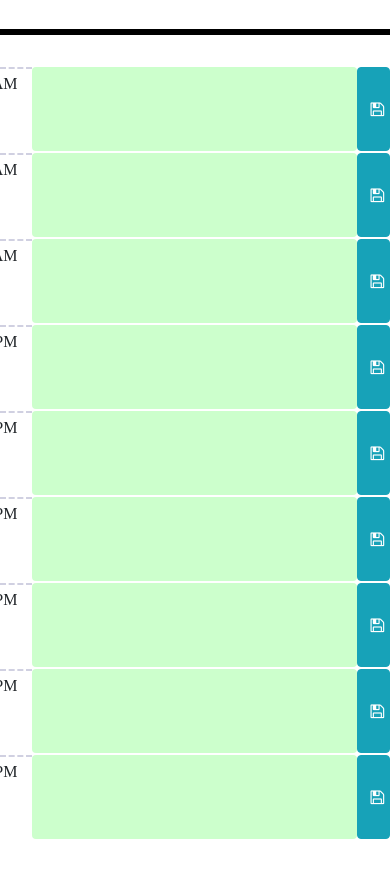
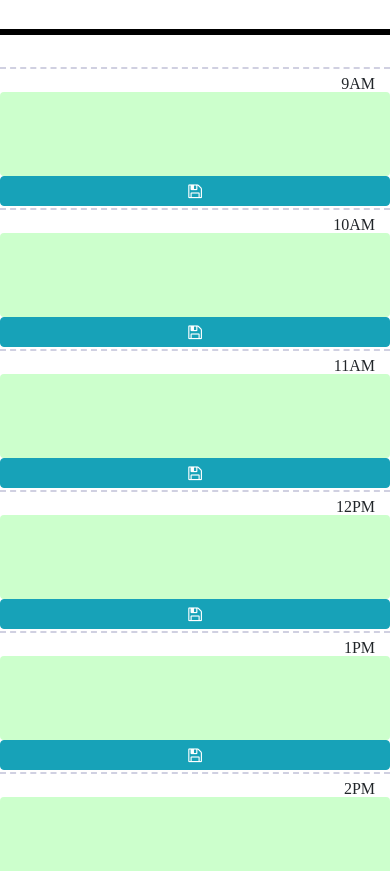
Before and after one commit to kqarlos/day-planner, a plain HTML site: page index.html in a window 390 px wide. Shown: the part 229-1100 px from the top of the page. Drawn offline with nearby package versions, Linux system fonts and the light colour scheme.

Commit message:
Adds responsivenes to small screens

```diff
--- a/assets/css/style.css
+++ b/assets/css/style.css
@@ -17,7 +17,7 @@ button {
     border-bottom: 2px solid white;
 }
 
-div.col-1.d-flex.justify-content-end {
+div.col-sm-1.d-flex.justify-content-end {
     border-top: 2px dashed rgb(208, 208, 225);
     padding-top: 7px;
 }
--- a/assets/js/script.js
+++ b/assets/js/script.js
@@ -24,13 +24,13 @@ function setUpTimedElements() {
     var currentHour = parseInt(moment().format("H"));
     //i = id and hour form elements
     for (var i = 9; i < 18; i++) {
-        console.log($("#" + i).children(".col-10"));
+        // console.log($("#" + i).children(".col-sm-10"));
         if (i < currentHour) {
-            $("#" + i).children(".col-10").children().css("background-color", "rgb(208, 208, 225)");
+            $("#" + i).children(".col-sm-10").children().css("background-color", "rgb(208, 208, 225)");
         } else if (i === currentHour) {
-            $("#" + i).children(".col-10").children().css("background-color", "rgb(255, 204, 204)");
+            $("#" + i).children(".col-sm-10").children().css("background-color", "rgb(255, 204, 204)");
         } else {
-            $("#" + i).children(".col-10").children().css("background-color", "rgb(204, 255, 204)");
+            $("#" + i).children(".col-sm-10").children().css("background-color", "rgb(204, 255, 204)");
         }
     }
 }
--- a/index.html
+++ b/index.html
@@ -43,83 +43,83 @@
 
     <div class="container" id="planner">
         <div class="row" id="9">
-            <div class="col-1 d-flex justify-content-end">9AM</div>
-            <div class="col-10 px-0">
+            <div class="col-sm-1 d-flex justify-content-end">9AM</div>
+            <div class="col-sm-10 px-0">
                 <textarea class="form-control" rows="3"></textarea>
             </div>
-            <div class="col-1 px-0">
+            <div class="col-sm-1 px-0">
                 <button type="button" class="btn btn-info fa fa-floppy-o"></button>
             </div>
         </div>
         <div class="row" id="10">
-            <div class="col-1 d-flex justify-content-end">10AM</div>
-            <div class="col-10 px-0">
+            <div class="col-sm-1 d-flex justify-content-end">10AM</div>
+            <div class="col-sm-10 px-0">
                 <textarea class="form-control" rows="3"></textarea>
             </div>
-            <div class="col-1 px-0">
+            <div class="col-sm-1 px-0">
                 <button type="button" class="btn btn-info fa fa-floppy-o"></button>
             </div>
         </div>
         <div class="row" id="11">
-            <div class="col-1 d-flex justify-content-end">11AM</div>
-            <div class="col-10 px-0">
+            <div class="col-sm-1 d-flex justify-content-end">11AM</div>
+            <div class="col-sm-10 px-0">
                 <textarea class="form-control" rows="3"></textarea>
             </div>
-            <div class="col-1 px-0">
+            <div class="col-sm-1 px-0">
                 <button type="button" class="btn btn-info fa fa-floppy-o"></button>
             </div>
         </div>
         <div class="row" id="12">
-            <div class="col-1 d-flex justify-content-end">12PM</div>
-            <div class="col-10 px-0">
+            <div class="col-sm-1 d-flex justify-content-end">12PM</div>
+            <div class="col-sm-10 px-0">
                 <textarea class="form-control" rows="3"></textarea>
             </div>
-            <div class="col-1 px-0">
+            <div class="col-sm-1 px-0">
                 <button type="button" class="btn btn-info fa fa-floppy-o"></button>
             </div>
         </div>
         <div class="row" id="13">
-            <div class="col-1 d-flex justify-content-end">1PM</div>
-            <div class="col-10 px-0">
+            <div class="col-sm-1 d-flex justify-content-end">1PM</div>
+            <div class="col-sm-10 px-0">
                 <textarea class="form-control" rows="3"></textarea>
             </div>
-            <div class="col-1 px-0">
+            <div class="col-sm-1 px-0">
                 <button type="button" class="btn btn-info fa fa-floppy-o"></button>
             </div>
         </div>
         <div class="row" id="14">
-            <div class="col-1 d-flex justify-content-end">2PM</div>
-            <div class="col-10 px-0">
+            <div class="col-sm-1 d-flex justify-content-end">2PM</div>
+            <div class="col-sm-10 px-0">
                 <textarea class="form-control" rows="3"></textarea>
             </div>
-            <div class="col-1 px-0">
+            <div class="col-sm-1 px-0">
                 <button type="button" class="btn btn-info fa fa-floppy-o"></button>
             </div>
         </div>
         <div class="row" id="15">
-            <div class="col-1 d-flex justify-content-end">3PM</div>
-            <div class="col-10 px-0">
+            <div class="col-sm-1 d-flex justify-content-end">3PM</div>
+            <div class="col-sm-10 px-0">
                 <textarea class="form-control" rows="3"></textarea>
             </div>
-            <div class="col-1 px-0">
+            <div class="col-sm-1 px-0">
                 <button type="button" class="btn btn-info fa fa-floppy-o"></button>
             </div>
         </div>
         <div class="row" id="16">
-            <div class="col-1 d-flex justify-content-end">4PM</div>
-            <div class="col-10 px-0">
+            <div class="col-sm-1 d-flex justify-content-end">4PM</div>
+            <div class="col-sm-10 px-0">
                 <textarea class="form-control" rows="3"></textarea>
             </div>
-            <div class="col-1 px-0">
+            <div class="col-sm-1 px-0">
                 <button type="button" class="btn btn-info fa fa-floppy-o"></button>
             </div>
         </div>
         <div class="row" id="17">
-            <div class="col-1 d-flex justify-content-end">5PM</div>
-            <div class="col-10 px-0">
+            <div class="col-sm-1 d-flex justify-content-end">5PM</div>
+            <div class="col-sm-10 px-0">
                 <textarea class="form-control" rows="3"></textarea>
             </div>
-            <div class="col-1 px-0">
+            <div class="col-sm-1 px-0">
                 <button type="button" class="btn btn-info fa fa-floppy-o"></button>
             </div>
         </div>
```
